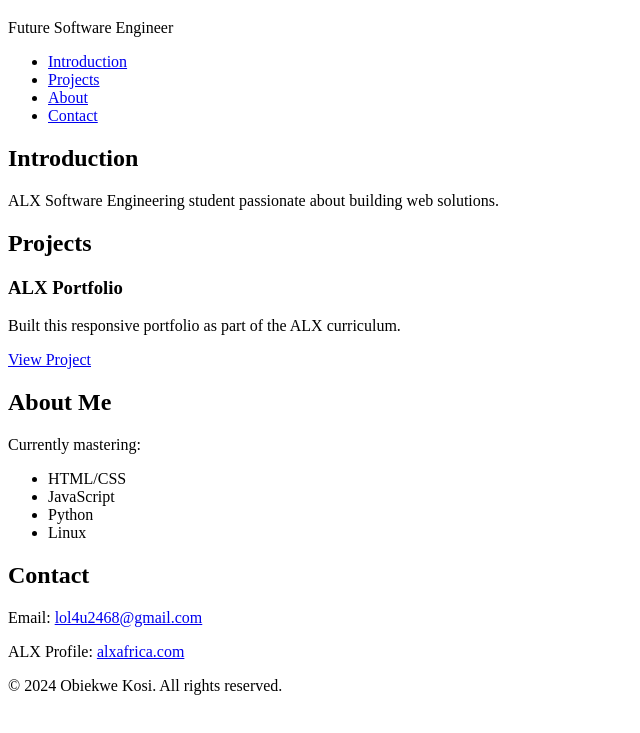
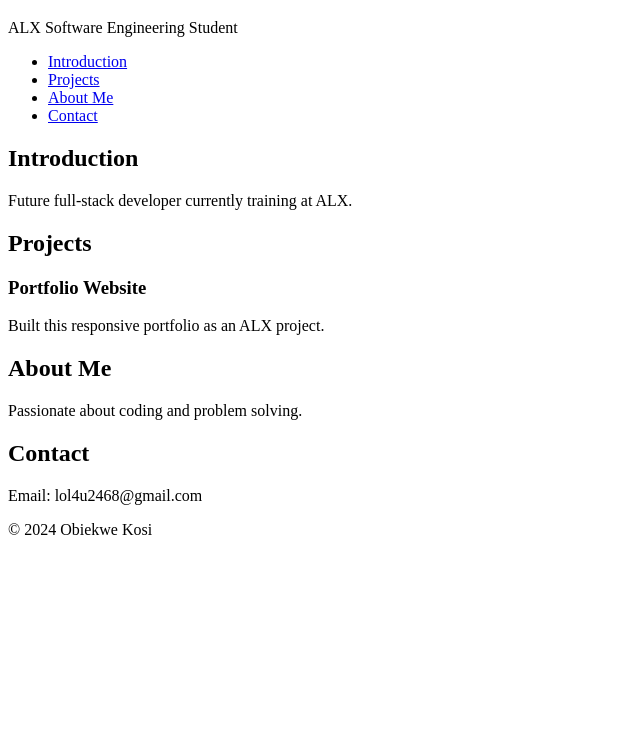
Before and after one commit to KosisoObiekwe/My_First_Portfolio, a plain HTML site: page portfolio/index.html in a window 1280 px wide. Shown: the part 61-794 px from the top of the page, without its empty margins (0-640 px from the left). Drawn offline with Linux system fonts and the light colour scheme.

Commit message:
Made corrections

```diff
--- a/portfolio/index.html
+++ b/portfolio/index.html
@@ -1,58 +1,49 @@
 <!DOCTYPE html>
 <html lang="en">
 <head>
-    <meta charset="UTF-8">
-    <meta name="viewport" content="width=device-width, initial-scale=1.0">
-    <title>Obiekwe Kosi - Portfolio</title>
+    <meta charset="utf-8">
+    <title>Obiekwe Kosi - Personal Portfolio</title>
 </head>
 <body>
     <header>
         <h1>Obiekwe Kosi</h1>
-        <p>Future Software Engineer</p>
+        <p>ALX Software Engineering Student</p>
     </header>
 
     <nav>
         <ul>
             <li><a href="#introduction">Introduction</a></li>
             <li><a href="#projects">Projects</a></li>
-            <li><a href="#about">About</a></li>
+            <li><a href="#about">About Me</a></li>
             <li><a href="#contact">Contact</a></li>
         </ul>
     </nav>
 
     <section id="introduction">
         <h2>Introduction</h2>
-        <p>ALX Software Engineering student passionate about building web solutions.</p>
+        <p>Future full-stack developer currently training at ALX.</p>
     </section>
 
     <section id="projects">
         <h2>Projects</h2>
-        <article class="project">
-            <h3>ALX Portfolio</h3>
-            <p>Built this responsive portfolio as part of the ALX curriculum.</p>
-            <a href="../html_basic/index.html" target="_blank">View Project</a>
+        <article>
+            <h3>Portfolio Website</h3>
+            <p>Built this responsive portfolio as an ALX project.</p>
         </article>
     </section>
 
     <section id="about">
         <h2>About Me</h2>
-        <p>Currently mastering:</p>
-        <ul>
-            <li>HTML/CSS</li>
-            <li>JavaScript</li>
-            <li>Python</li>
-            <li>Linux</li>
-        </ul>
+        <p>Passionate about coding and problem solving.</p>
     </section>
 
     <section id="contact">
         <h2>Contact</h2>
-        <p>Email: <a href="mailto:lol4u2468@gmail.com">lol4u2468@gmail.com</a></p>
-        <p>ALX Profile: <a href="https://www.alxafrica.com" target="_blank">alxafrica.com</a></p>
+        <p>Email: lol4u2468@gmail.com</p>
     </section>
 
     <footer>
-        <p>© 2024 Obiekwe Kosi. All rights reserved.</p>
+        <p>&copy; 2024 Obiekwe Kosi</p>
     </footer>
 </body>
 </html>
```
Also changed, not shown: html_basic/index.html (+1 -0 lines).
